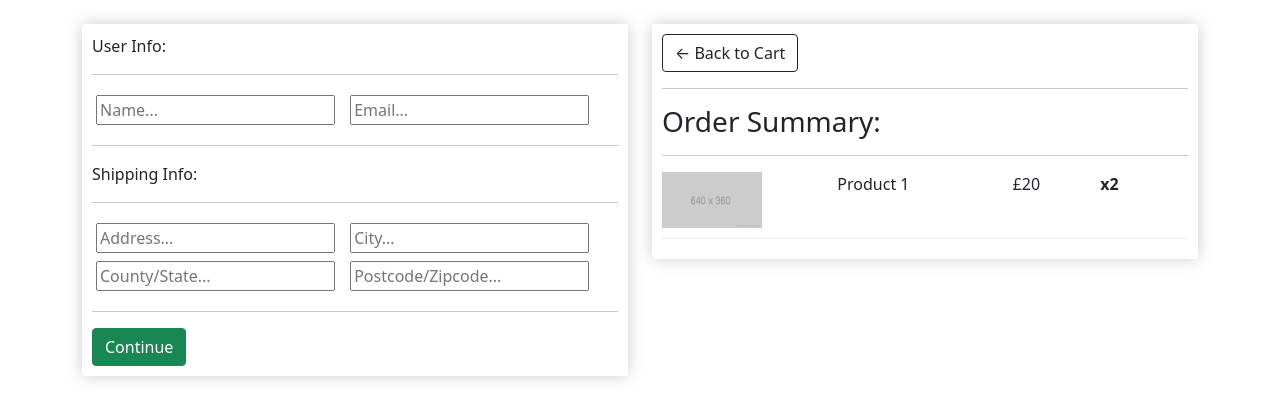
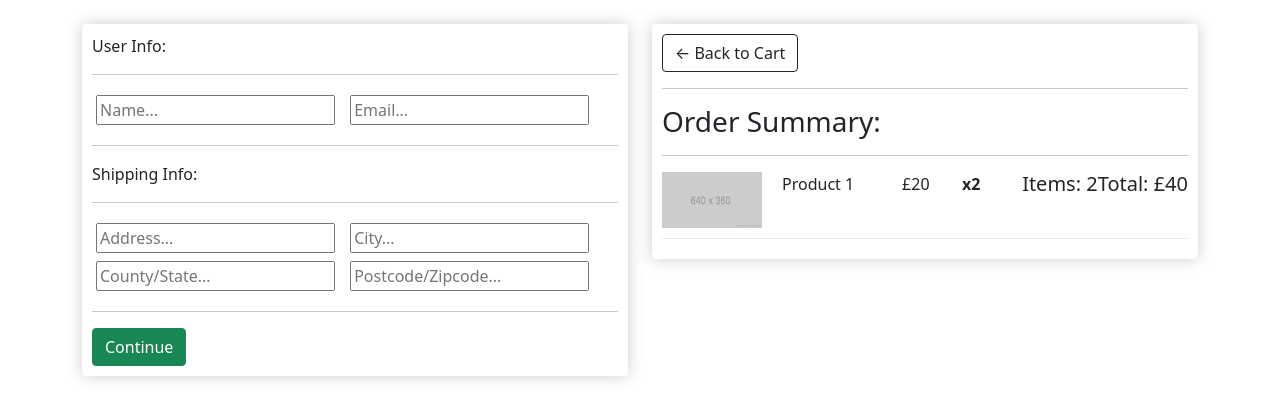
Before and after one commit to JPT96/MS4_ecomproj, a Django app: page /checkout/ in a window 1280 px wide. Shown: the part 84-504 px from the top of the page. Run offline with Django 3.2, Linux system fonts and the light colour scheme.

Commit message:
add a total and items in a h5

```diff
--- a/shop/templates/shop/checkout.html
+++ b/shop/templates/shop/checkout.html
@@ -61,6 +61,8 @@
 						<p class="quantity">x2</p>
 
             </div>
+            <h5>Items: 2</h5>
+            <h5>Total: £40</h5>
 
         </div>
 
```
